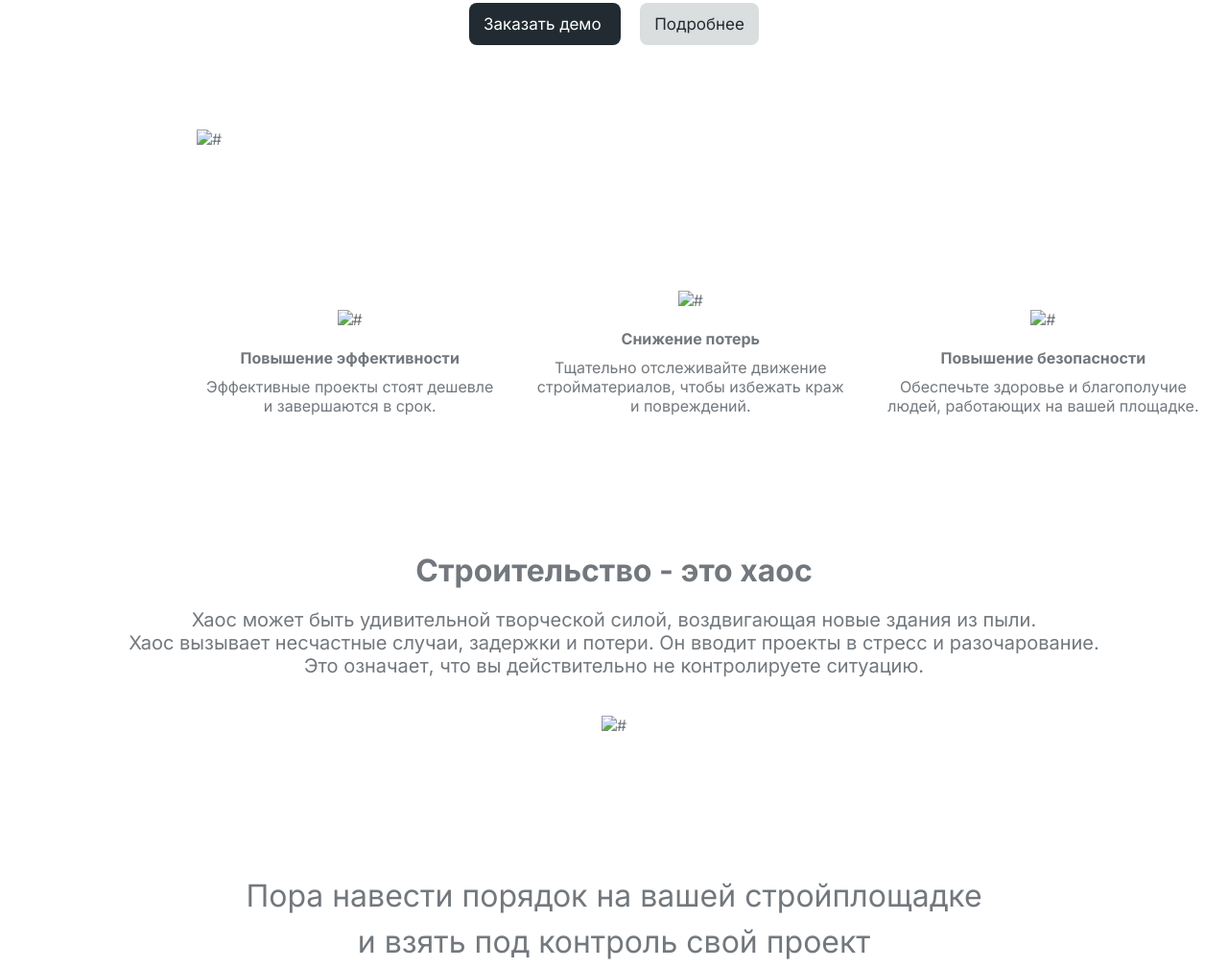
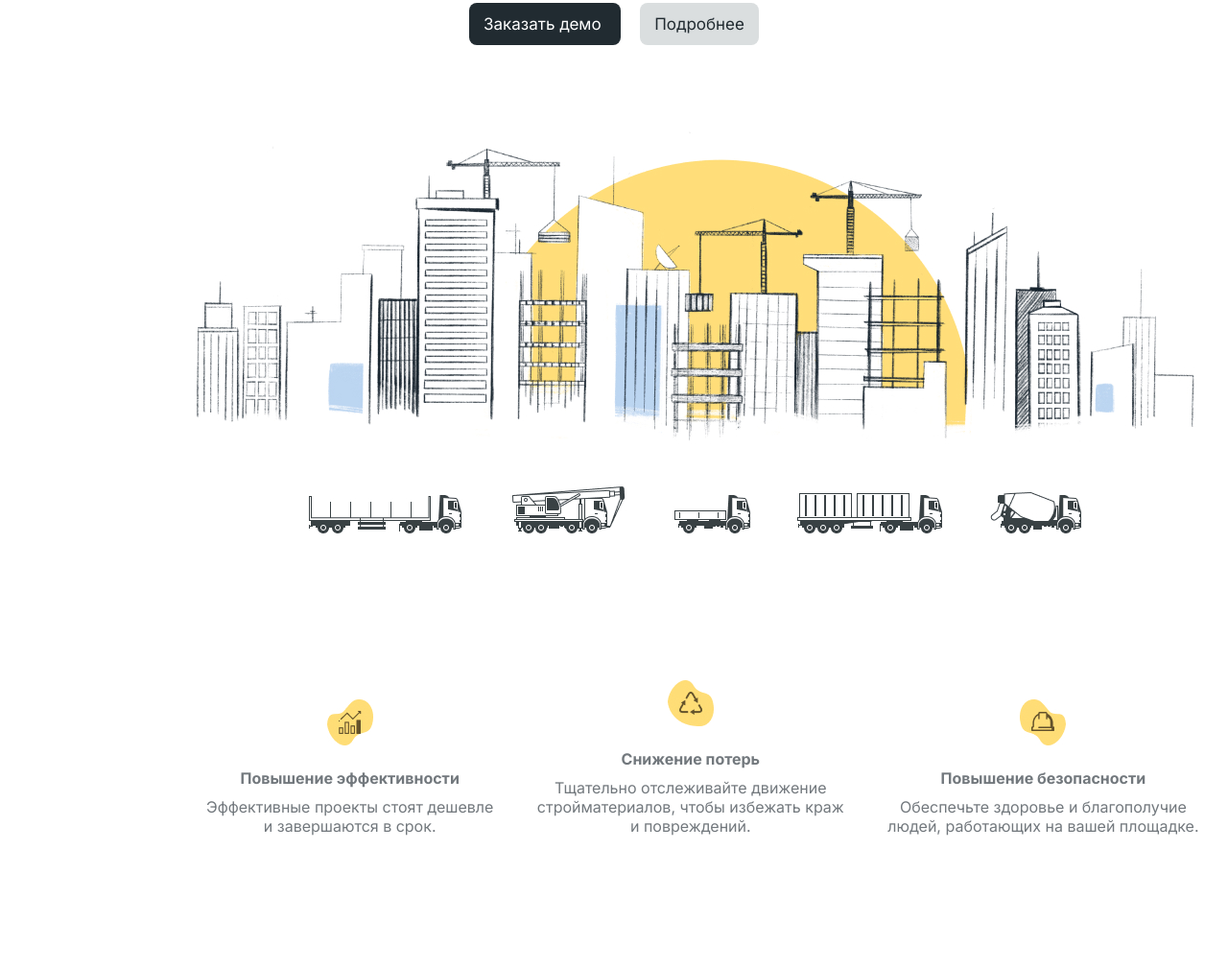
Before and after one commit to sacazidal/project2, a plain HTML site: page index.html in a window 1280 px wide. Shown: the part 385-1394 px from the top of the page at 96% size. Drawn offline with Linux system fonts and the light colour scheme.

Commit message:
index.html

```diff
--- a/index.html
+++ b/index.html
@@ -36,23 +36,23 @@
                     <li class="banner-nav__item banner-nav__item2"><a href="#">Заказать демо</a></li>
                     <li class="banner-nav__item banner-nav__item3"><a href="#">Подробнее</a></li>
                 </ul>
-                <img src=".img/kamaz.jpg" alt="#" class="banner-img">
+                <img src="./img/kamaz.jpg" alt="#" class="banner-img">
             </div>
         </div>
         <div class="effect">
             <div class="container">
                 <div class="effect-sec effect-sec1">
-                    <img src=".img/upper.jpg" alt="#" class="effect-img">
+                    <img src="./img/upper.jpg" alt="#" class="effect-img">
                     <h4 class="h4_effect">Повышение эффективности</h4>
                     <p class="p_effect">Эффективные проекты стоят дешевле<br>и завершаются в срок.</p>
                 </div>
                 <div class="effect-sec effect-sec2">
-                    <img src=".img/eco.jpg" alt="#" class="effect-img effect-img2">
+                    <img src="./img/eco.jpg" alt="#" class="effect-img effect-img2">
                     <h4 class="h4_effect h4_effect2">Снижение потерь</h4>
                     <p class="p_effect p_effect2">Тщательно отслеживайте движение<br>стройматериалов, чтобы избежать краж<br>и повреждений.</p>
                 </div>
                 <div class="effect-sec">
-                    <img src=".img/save.jpg" alt="#" class="effect-img">
+                    <img src="./img/save.jpg" alt="#" class="effect-img">
                     <h4 class="h4_effect">Повышение безопасности</h4>
                     <p class="p_effect">Обеспечьте здоровье и благополучие<br>людей, работающих на вашей площадке.</p>
                 </div>
@@ -64,7 +64,7 @@
                 <p class="haos-p">Хаос может быть удивительной творческой силой, воздвигающая новые здания из пыли.<br>
                     Хаос вызывает несчастные случаи, задержки и потери. Он вводит проекты в стресс и разочарование.<br>
                     Это означает, что вы действительно не контролируете ситуацию.</p>
-                <img src=".img/vopros.jpg" alt="#" class="haos-img">
+                <img src="./img/vopros.jpg" alt="#" class="haos-img">
             </div>
         </div>
         <div class="project">
```
